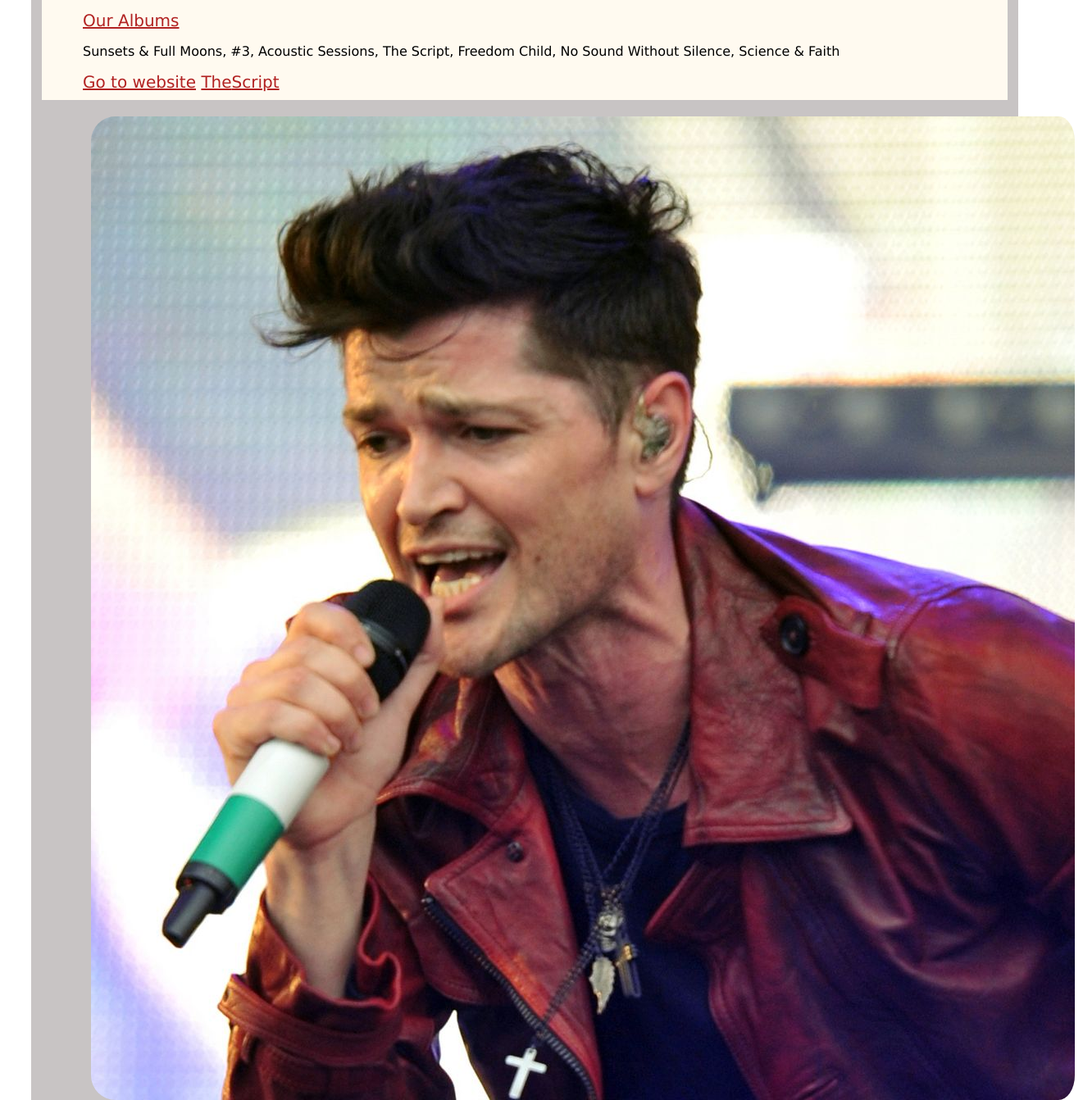
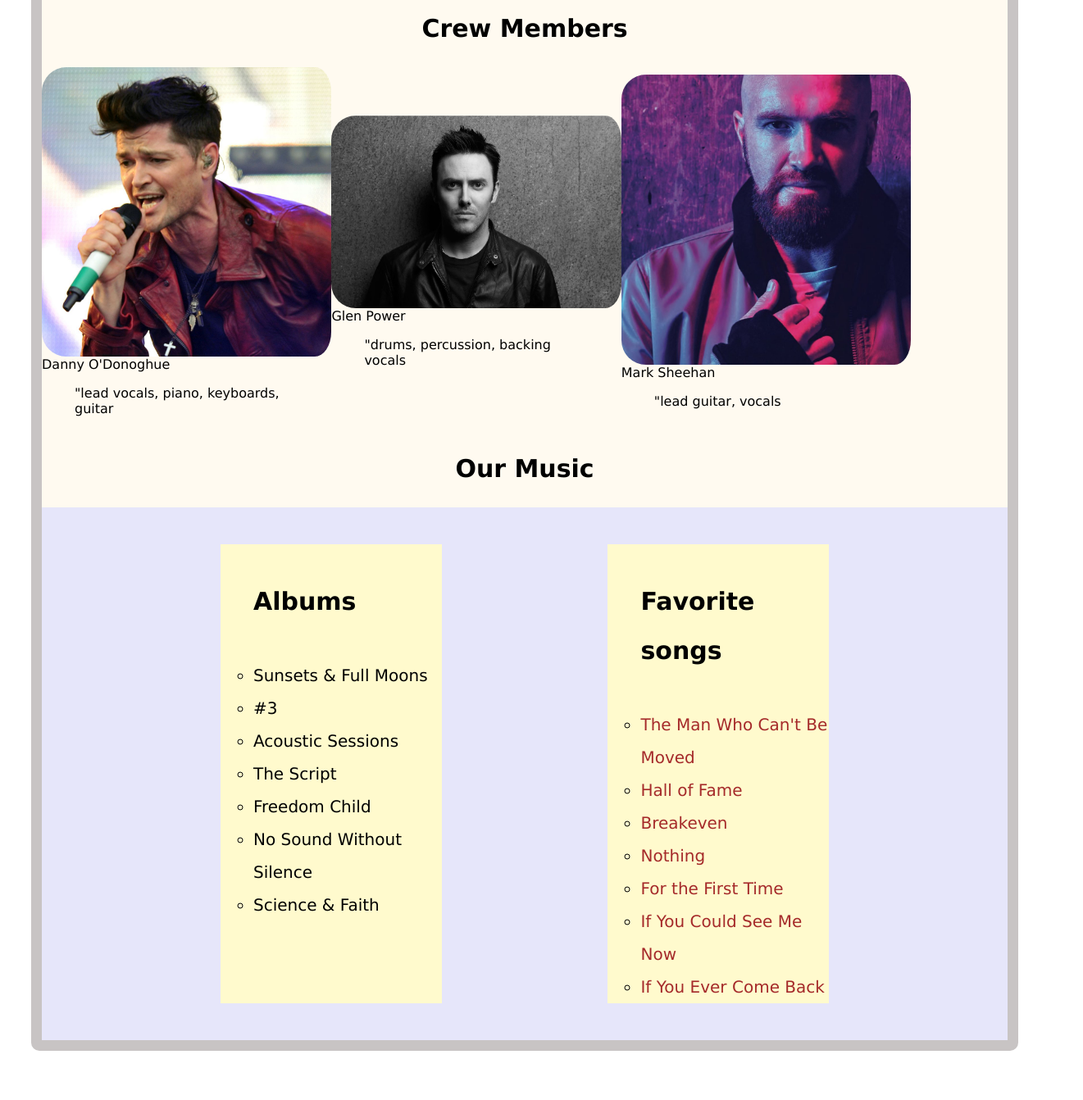
Before and after one commit to nzyokifred/My-Favorite-Band, a plain HTML site: page index.html in a window 1280 px wide. Shown: the part 1673-3015 px from the top of the page at 82% size, 1321 px wide, since content can reach past the window. After the commit the page ends 2985 px from the top, so only its background shows below. Drawn offline with Linux system fonts and the light colour scheme.

Commit message:
my first commit

```diff
--- a/index.html
+++ b/index.html
@@ -18,49 +18,52 @@
               <p class="The script">The Script is an Irish rock band formed in 2007 in Dublin, Ireland. It consists of lead vocalist and keyboardist Danny O'Donoghue, lead guitarist Mark Sheehan, and drummer Glen Power. The band moved to London after signing to Sony Label Group imprint Phonogenic and released its eponymous debut album, The Script, in August 2008, preceded by the successful singles "The Man Who Can't Be Moved" and "Breakeven". The album peaked at number one in both Ireland and the UK. Their next three albums, Science & Faith (2010), #3 (2012) and No Sound Without Silence (2014), all topped the album charts in Ireland and the UK, while Science & Faith reached number three in the US. Hit singles from the albums include "For the First Time", "Nothing", "Hall of Fame" and "Superheroes". The band's fifth studio album, Freedom Child, was released on September 1, 2017 and features the UK Top 20 single "Rain".
               The Script's music has been featured in television programmes such as 90210, Ghost Whisperer, The Hills, Waterloo Road, EastEnders, Made in Chelsea and The Vampire Diaries. Frontman Danny O'Donoghue was also a coach on The Voice UK for seasons 1 and 2, before leaving the show in order to focus more on the band. The band has won three Meteor Ireland Music Awards and two World Music Awards and have received two Brit Award nominations.</p>
         </div>
-        <div class="albums">
-
-            <ul class="primary-nav">
-              <li><a href="#">Our Albums</a></li>
-                       <p>
-                          Sunsets & Full Moons,
-                          #3,
-                          Acoustic Sessions,
-                          The Script,
-                          Freedom Child,
-                          No Sound Without Silence,
-                          Science & Faith
-                        </p>
-                        <li>
-                          <a href="https://www.thescriptmusic.com/"target="_blank" >Go to website</a>
-              <a href="#">The<span>Script</span></a>
-                        </li>
-                      </ul>
-
-            </section>
-
-            <section class="a brief description">
-                  <ul>
-                      <li>
-                        <section>
+        <h3>Crew Members</h3>
+        <div class="crew">
+          <div class="member">
             <img src="The script pic _files/Danny-ODonoghue.jpg" alt="Danny O'Donoghue">Danny O'Donoghue
             <blockquote>"lead vocals, piano, keyboards, guitar</blockquote>
-
+          </div>
+          <div class="member">
             <img src="The script pic _files/Glen.jpg" alt=Glen Power>Glen Power
             <blockquote>"drums, percussion, backing vocals
             </blockquote>
+          </div>
+          <div class="member">
             <img src="The script pic _files/Mark.jpg" alt=""Mark Sheehan>Mark Sheehan
             <blockquote>"lead guitar, vocals</blockquote>
-
-                      </li>
-                  </ul>
-
-            </section>
+          </div>
 
 
 
 
-
+            <e>
+        </div>
+        <h3> Our Music</h3>
+        <div class="albums">
+            <ul class="col">
+              <h4>Albums</h4>
+                  <li> Sunsets & Full Moons</li>
+                  <li>#3</li>
+                  <li>Acoustic Sessions</li>
+                  <li>The Script</li>
+                  <li> Freedom Child</li>
+                  <li> No Sound Without Silence</li>
+                  <li>Science & Faith</li>
+            </ul>
+            <ul class="col">
+              <h4>Favorite songs</h4>
+              <li><a href="https://www.youtube.com/watch?v=gS9o1FAszdk"> The Man Who Can't Be Moved</a></li>
+              <li><a href="https://www.youtube.com/watch?v=mk48xRzuNvA">Hall of Fame</li>
+              <li><a href="https://www.youtube.com/watch?v=MzCLLHscMOw">Breakeven</a></li>
+              <li><a href="">Nothing</a></li>
+              <li><a href=""> For the First Time</a></li>
+              <li><a href=""> If You Could See Me Now</a></li>
+              <li><a href="">If You Ever Come Back
+              </a></li>
+        </ul>
+        </div>
+      </section>
 
      </section>
     </div>
--- a/style.css
+++ b/style.css
@@ -10,7 +10,10 @@ body{
   border-radius: 10px;
   margin: 30px;
   padding: 13px;
+}
 
+a{
+  text-decoration: none;
 }
 
 .container h1{
@@ -32,7 +35,54 @@ h3{
   line-height: 2;
   margin: auto;
 }
+.hero .albums
+{
+background-color: lavender;
+padding: 15px;
+display: flex;
+justify-content: space-evenly;
+}
+ h3
+{
+  text-align: center;
+}
+.albums ul
+{
+  background-color: lemonchiffon;
+  width: 20%;
+  font-size: 30px;
+  line-height: 2;
 
+}
+.albums li
+{
+  list-style-type:circle;
+  font-size: 20px;
+  font-family: 'Lucida Sans', 'Lucida Sans Regular', 'Lucida Grande', 'Lucida Sans Unicode', Geneva, Verdana, sans-serif;
+  margin: bottom 20px;
+}
+.albums li a
+{
+color:brown;
+}
+.albums li a:hover
+{
+color:rgb(59, 30, 30);
+cursor: pointer;
+}
+.crew
+{
+display:flex;
+align-items: center;
+}
+.crew .member
+{
+  width:30%;
+}
+.crew img
+{
+  width: 100%;
+}
 img{
   background-position: center;
   padding-right: 10px;
@@ -43,30 +93,3 @@ img{
   background: size 30px;
 
 }
-
-
-  li{
-    list-style-type: none;
-    display: inline;
-    text-align: center;
-    font-size: 20px;
-    font-family: 'Lucida Sans', 'Lucida Sans Regular', 'Lucida Grande', 'Lucida Sans Unicode', Geneva, Verdana, sans-serif;
-    margin: bottom 20px; ;
-
-  }
-
-
-  a{
-    color:firebrick;
-
-  }
-
-  ul{
-    margin:auto;
-
-  }
-
-  section{
-    padding: 10px;
-    border-color: lightcoral;
-  }
```
Lines whose indentation alone changed are shown as unchanged.
